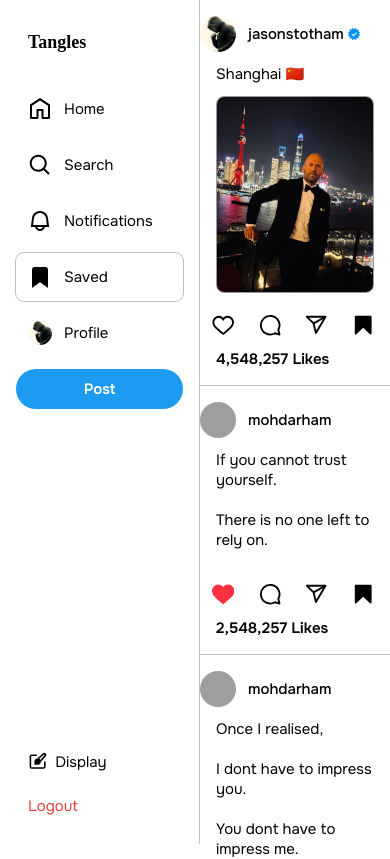
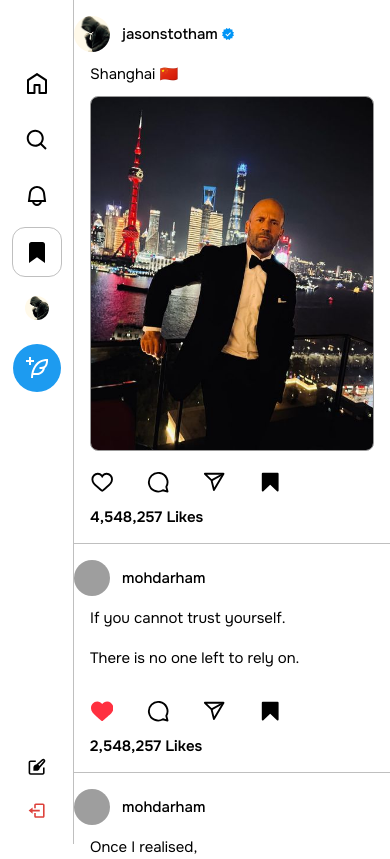
Before and after one commit to mohdarham06/tangles, a React (Create React App) app: page /saved in a window 390 px wide. Shown: the top 859 px of the page. Built offline with nearby package versions, Linux system fonts and the light colour scheme; grey boxes are pictures that could not be loaded.

Commit message:
Side Nav >992 responsive

```diff
--- a/src/App.js
+++ b/src/App.js
@@ -8,8 +8,10 @@ import Saved from './routes/Saved';
 import Profile from './routes/Profile';
 import NotFound from './routes/NotFound';
 
+import './styles/mediaqueries.css';
+
 import { useTheme } from './context/ThemeContext';
-import { Routes, Route } from 'react-router-dom';
+import { Routes, Route, useLocation } from 'react-router-dom';
 import { useEffect } from 'react';
 
 
@@ -17,6 +19,13 @@ import { useEffect } from 'react';
 
 function App() {
     const { theme, accentColor } = useTheme();
+    const location = useLocation();
+
+    useEffect(() => {
+        window.scrollTo(0, 0);
+        console.log(location.pathname)
+    }, [location.pathname]);
+
 
     useEffect(() => {
         const body = document.querySelector("body");
--- a/src/assets/CustomIcons.jsx
+++ b/src/assets/CustomIcons.jsx
@@ -155,11 +155,23 @@ export const OutlineArtBrush = () => {
     return (
         <>
             <svg aria-label="Display" fill="currentColor" width="1em" height="1em" aria-hidden="true" viewBox="0 0 24 24" >
+                <title>Display</title>
                 <g><path d="M20 12h2v6.5c0 1.38-1.12 2.5-2.5 2.5h-15C3.12 21 2 19.88 2 18.5v-13C2 4.12 3.12 3 4.5 3H11v2H4.5c-.28 0-.5.22-.5.5v13c0 .28.22.5.5.5h15c.27 0 .5-.22.5-.5V12zm2.31-6.78l-6.33 7.18c-.2 2.02-1.91 3.6-3.98 3.6H8v-4c0-2.07 1.58-3.78 3.6-3.98l7.18-6.33c.99-.88 2.49-.83 3.43.1.93.94.98 2.44.1 3.43zm-1.52-2.01c-.19-.19-.49-.2-.69-.02l-6.08 5.36c.59.35 1.08.84 1.43 1.43l5.36-6.08c.18-.2.17-.5-.02-.69z"></path></g>
             </svg>
         </>
     )
 }
+export const OutlineLogout = () => {
+    return (
+        <>
+            <svg aria-label="Logout" stroke="currentColor" fill="currentColor" stroke-width="0" height="1em" width="1em" viewBox="0 0 24 24">
+                <title>Logout</title>
+                <path d="M16 13v-2H7V8l-5 4 5 4v-3z"></path><path d="M20 3h-9c-1.103 0-2 .897-2 2v4h2V5h9v14h-9v-4H9v4c0 1.103.897 2 2 2h9c1.103 0 2-.897 2-2V5c0-1.103-.897-2-2-2z"></path>
+            </svg>
+        </>
+    )
+}
+
 
 
 
--- a/src/components/Header.jsx
+++ b/src/components/Header.jsx
@@ -7,7 +7,7 @@ import noUserImage from '../data/avatars/noimage.jpg'
 import {
     OutlineHome, OutlineSearch, OutlineNotification, OutlineSaved, OutlineFeatherPen,
     FillHome, OutlineBoldSearch, FillNotification, FillSaved,
-    OutlineArtBrush
+    OutlineArtBrush, OutlineLogout
 } from '../assets/CustomIcons'
 
 const Header = ({ openPostModal, openDisplayModal }) => {
@@ -20,7 +20,10 @@ const Header = ({ openPostModal, openDisplayModal }) => {
                 <Link
                     className="header__brand"
                     to={`/`}
-                >Tangles</Link>
+                >
+                    <span className="header__brand__icon"></span>
+                    <span className="header__brand__text"></span>
+                </Link>
 
 
                 <nav className="header__nav">
@@ -79,7 +82,11 @@ const Header = ({ openPostModal, openDisplayModal }) => {
                         <span className="header__action-btn__icon"><OutlineArtBrush /></span>
                         <span className="header__action-btn__text">Display</span>
                     </div>
-                    <div className="header__logout">Logout</div>
+                    <div className="header__action-btn header__logout">
+                        <span className="header__action-btn__icon"><OutlineLogout /></span>
+                        <span className="header__action-btn__text">Logout</span>
+
+                    </div>
                 </div>
 
             </div>
--- a/src/data/userProfiles.jsx
+++ b/src/data/userProfiles.jsx
@@ -15,6 +15,16 @@ const userProfiles = [
         followers: 12410,
         following: 500,
         isFollowing: true
+    },
+    {
+        username: 'tangles',
+        name: 'Tangles',
+        verified: true,
+        avatar: null,
+        bio: 'Engage in tangle convos, express yourself!',
+        followers: 47050000,
+        following: 100,
+        isFollowing: false
     },
     {
         username: 'jasonstotham',
--- a/src/routes/Notifications.jsx
+++ b/src/routes/Notifications.jsx
@@ -2,7 +2,11 @@ import React from 'react'
 
 const Notifications = () => {
     return (
-        <section className='section section--'>Notifications</section>
+        <section className='section section--notifications'>
+            <div className="notifications">
+                Notifications
+            </div>
+        </section>
 
     )
 }
--- a/src/styles/index.css
+++ b/src/styles/index.css
@@ -51,9 +51,9 @@ html {
 
 
     /* --NAV SIZES */
-    --nav-wide-width: 244px;
-    --nav-medium-width: 200px;
-    --nav-narrow-width: 72px;
+    --nav-wide-width: 335px;
+    --nav-medium-width: 244px;
+    --nav-narrow-width: 74px;
 
     /* --TYPOGRAPHY */
     --h1-font-size: 2rem;
@@ -287,6 +287,14 @@ svg {
 }
 
 
+.section {
+    /* border: 1px solid red; */
+    width: 100%;
+    display: flex;
+    flex-direction: column;
+    align-items: center;
+}
+
 
 
 
@@ -302,21 +310,23 @@ svg {
 .header__container {
     width: var(--nav-medium-width);
     border-right: 1px solid var(--thin-border-color);
-
     height: 100%;
     padding: 1rem;
     display: flex;
     flex-direction: column;
+    overflow: auto;
 }
 
 .header__brand {
-    font-size: var(--font-size-medium);
-    font-weight: var(--font-bold);
-    font-family: cursive;
     padding: 0.75rem;
     margin-top: 0.25rem;
     margin-bottom: 1rem;
     cursor: pointer;
+}
+.header__brand__text {
+    font-size: var(--font-size-medium);
+    font-weight: var(--font-bold);
+    font-family: cursive;
 }
 
 .header__nav {
@@ -360,6 +370,7 @@ svg {
 }
 
 .nav__item__avatar {
+    display: block;
     width: 1.5rem;
     height: 1.5rem;
     border-radius: 50%;
@@ -375,24 +386,11 @@ svg {
     margin-top: 0.5rem;
 }
 
-
 .nav__post-btn__icon {
     display: none;
     font-size: 1.5rem;
 }
 
-/* .nav__post-btn__icon {
-    display: block;
-}
-
-.nav__post-btn {
-    width: 50px;
-    height: 50px;
-}
-
-.nav__post-btn__text {
-    display: none;
-} */
 
 
 .header__action-btn {
@@ -419,32 +417,13 @@ svg {
     background: rgba(var(--font-rgb), 0.125);
 }
 
-
 .header__logout {
-    padding: 0.75rem;
-    border-radius: 0.5rem;
     color: rgb(221, 65, 59);
-    margin-top: auto;
-    cursor: pointer;
-    transition: var(--transition-hover);
-}
-
-.header__logout:hover,
-.header__logout:active {
-    background: rgba(var(--font-rgb), 0.125);
 }
 
 
 
 
-
-.section {
-    /* border: 1px solid red; */
-    width: 100%;
-    display: flex;
-    flex-direction: column;
-    align-items: center;
-}
 
 
 
@@ -1268,6 +1247,26 @@ svg {
 
 
 
+/* Notifications */
+.notifications {
+    max-width: 600px;
+    width: 100%;
+    display: flex;
+    flex-direction: column;
+}
+
+
+
+
+
+
+
+
+
+
+
+
+
 /* Profile */
 .profile {
     max-width: 600px;
--- a/src/styles/mediaqueries.css
+++ b/src/styles/mediaqueries.css
@@ -2,14 +2,79 @@
 /* @media only screen and (min-width: 1200px) {} */
 
 /* --  <992 px  */
-/* @media only screen and (min-width: 992px) {} */
+@media only screen and (max-width: 992px) {
+
+    /* --MAIN */
+    main {
+        --main-width: calc(100% - var(--nav-narrow-width));
+    }
+
+    /* --HEADER */
+    .header__container {
+        width: var(--nav-narrow-width);
+        padding: 0.75rem;
+        align-items: center;
+    }
+    .header__nav {
+    }
+
+    .nav__list {
+        align-items: center;
+    }
+
+    .nav__item {
+        display: block;
+        border-radius: 0.75rem;
+    }
+
+    .nav__item__text {
+        display: none;
+    }
+
+
+    .nav__post-btn__icon {
+        display: block;
+    }
+
+    .nav__post-btn {
+        width: 48px;
+        height: 48px;
+    }
+
+    .nav__post-btn__text {
+        display: none;
+    }
+
+
+    .header__action-btn {
+        padding: 0.75rem;
+        border-radius: 0.5rem;
+        display: flex;
+        flex-direction: row;
+        align-items: center;
+        margin-top: auto;
+        cursor: pointer;
+        transition: var(--transition-hover);
+    }
+
+    .header__action-btn__icon {
+        font-size: 1.2rem;
+    }
+
+    .header__action-btn__text {
+        display: none;
+    }
+
+
+
+
+
+}
 
 
 /* --  >768 px  */
 /* @media only screen and (max-width: 768px) {} */
 
-/* --  >720 px  */
-/* @media only screen and (max-width: 720px) {} */
 
 /* --  >576 px  */
 /* @media only screen and (max-width: 576px) {} */
```
Also changed, not shown: src/routes/Home.jsx (+0 -23 lines), src/routes/Post.jsx (deleted, +0 -10 lines), src/styles/backbutton.css (deleted, +0 -15 lines).
